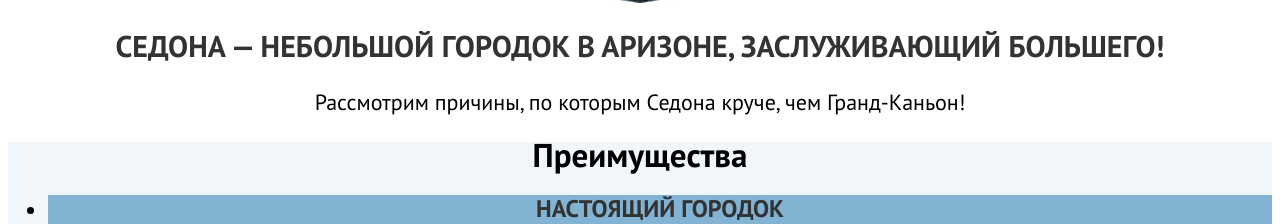
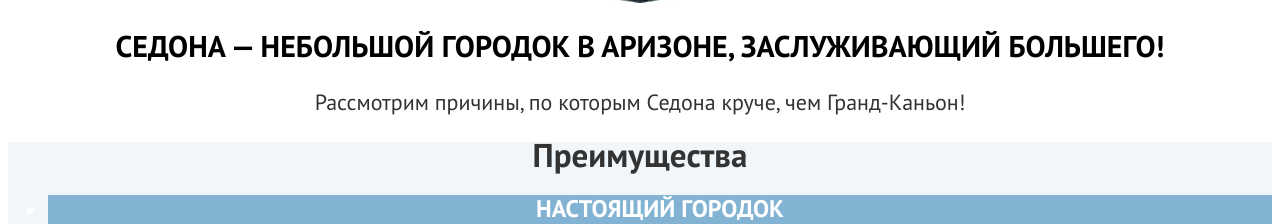
Before and after one commit to htmlacademy-univer-htmlcss-1/2678263-sedona-2, a plain HTML site: page 4/index.html in a window 1280 px wide. Shown: the part 728-952 px from the top of the page. Drawn offline with Linux system fonts and the light colour scheme.

Commit message:
:heavy_check_mark: Сборка #4

```diff
--- a/4/index.html
+++ b/4/index.html
@@ -67,7 +67,7 @@
         <h2 class="visually-hidden">Преимущества</h2>
         <ul>
           <li class="advantages-1">
-            <h3 class="header-3">Настоящий городок</h3>
+            <h3 class="header-3 advantages-1-header">Настоящий городок</h3>
             <p>Седона — не аттракцион для туристов, там течёт своя жизнь</p>
             <img
               class="foto"
@@ -95,7 +95,7 @@
               alt="мост дьявола"
               width="800"
               height="385">
-            <h3 class="header-3">Там есть мост дьявола</h3>
+            <h3 class="header-3 advantages-1-header">Там есть мост дьявола</h3>
             <p>Да, по нему можно пройти! Если вы осмелитесь, разумеется</p>
           </li>
         </ul>
--- a/4/styles/styles.css
+++ b/4/styles/styles.css
@@ -19,6 +19,7 @@ body {
   font-weight: 400;
   font-size: 22px;
   line-height: 26px;
+  color: #333333;
   background-color: #ffffff;
 }
 
@@ -85,7 +86,7 @@ body {
   font-weight: 700;
   font-size: 30px;
   line-height: 36px;
-  color: #333333;
+  color: #000000;
   text-transform: uppercase;
 }
 
@@ -98,8 +99,12 @@ body {
   font-weight: 700;
   font-size: 24px;
   line-height: 28px;
-  color: #333333;
+  color: #000000;
   text-transform: uppercase;
+}
+
+.advantages-1-header.header-3 {
+  color: #ffffff;
 }
 
 .main-index {
@@ -123,6 +128,7 @@ body {
 
 .advantages-1 {
   background-color: #82b3d3;
+  color: #ffffff;
   background-size: 100% auto;
   background-repeat: no-repeat;
 }
@@ -150,6 +156,7 @@ body {
   background-color: #333333;
   background-size: 100% auto;
   background-repeat: no-repeat;
+  color: #ffffff;
 }
 
 .inner-header {
```
